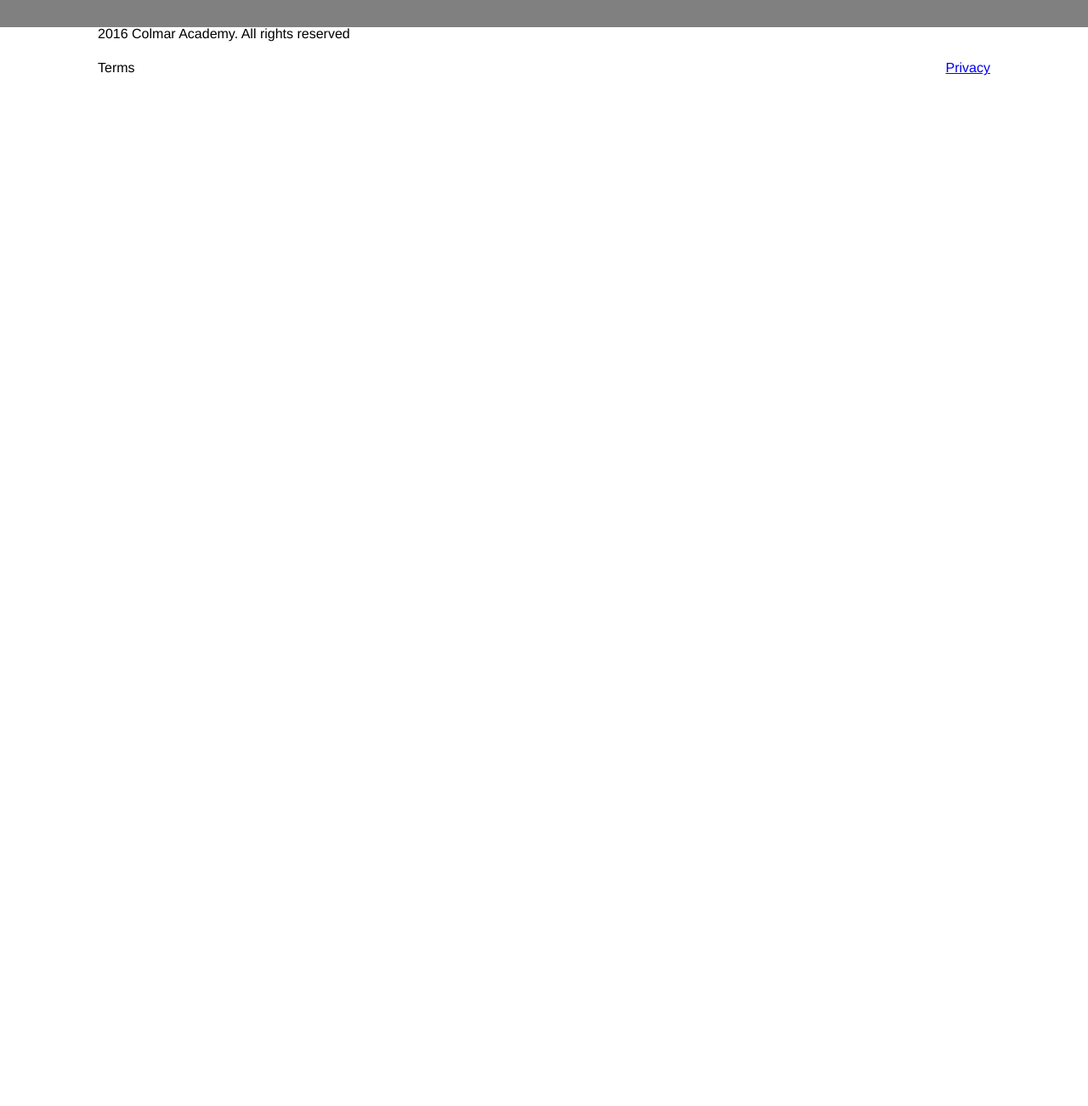
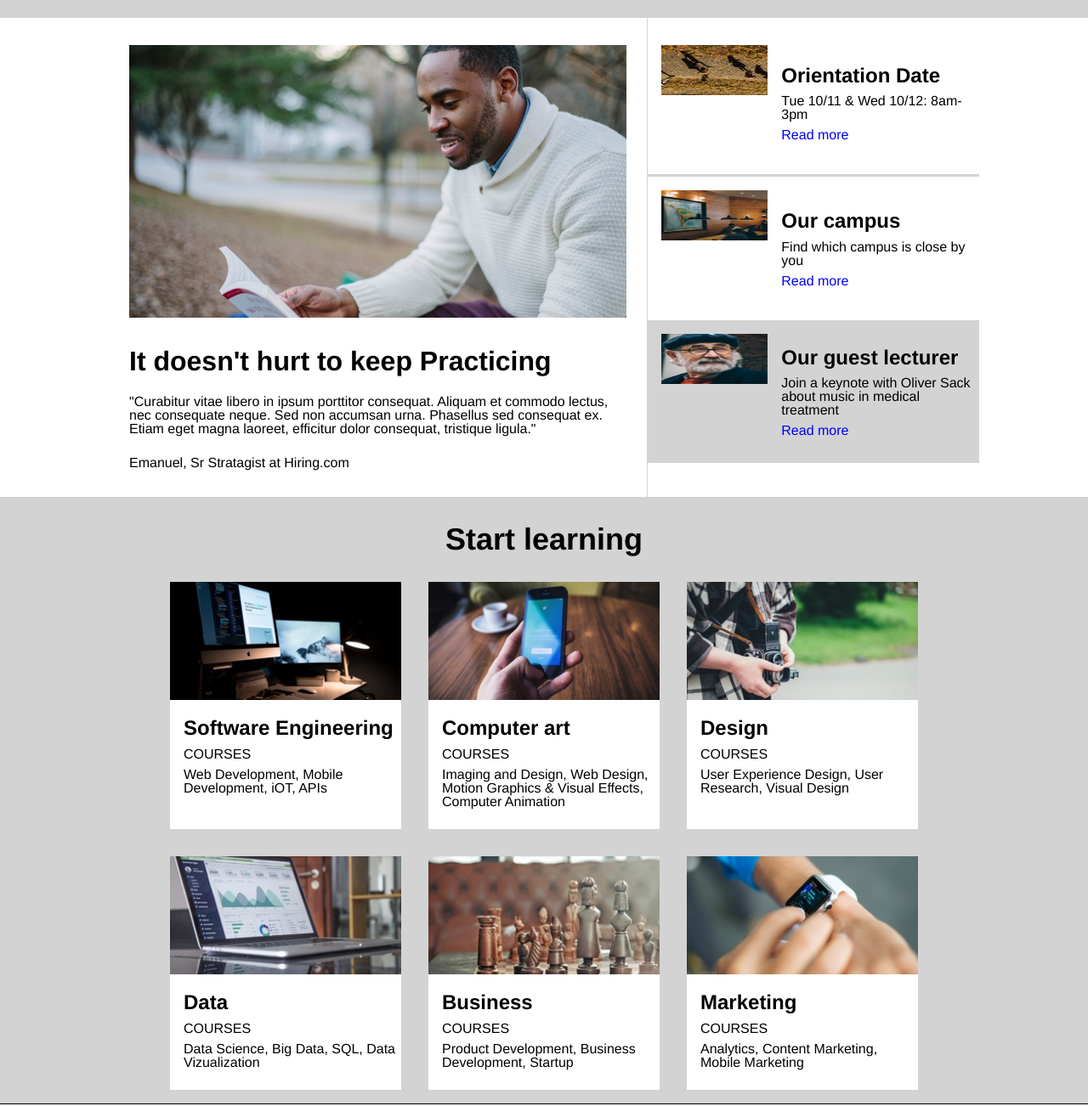
Before and after one commit to dsakai84/ColmarAcademy, a plain HTML site: page index.html in a window 1280 px wide. Shown: the part 543-1845 px from the top of the page at 85% size. Before the commit the page ends 800 px from the top, so only its background shows below. Drawn offline with Linux system fonts and the light colour scheme.

Commit message:
third commit, rough draft tthird and footer

```diff
--- a/index.html
+++ b/index.html
@@ -28,6 +28,7 @@
     </header>
 
 <!---Main Banner------>
+
     <div class="main-banner">
       <div class="container">
         <div class="studying">
@@ -45,7 +46,102 @@
 
 <!---second banner------>
 
+    <div class="information">
+      <div class="container">
+        <div class="information-left">
+          <img src="./resources/images/information-main.jpg" alt="information">
+          <h2>It doesn't hurt to keep Practicing</h2>
+          <p>"Curabitur vitae libero in ipsum porttitor consequat. Aliquam et commodo
+            lectus, nec consequate neque. Sed non accumsan urna.
+            Phasellus sed consequat ex. Etiam eget magna
+            laoreet, efficitur dolor consequat, tristique
+            ligula."</p>
+          <p class="emanuel">Emanuel, Sr Stratagist at Hiring.com</p>
+        </div>
+        <div class="information-right">
+          <div class="orientation box">
+            <img src="./resources/images/information-orientation.jpg" alt="orientation">
+            <div class="info-block">
+              <h3>Orientation Date</h3>
+              <p>Tue 10/11 & Wed 10/12: 8am-3pm</p>
+              <a href="#">Read more</a>
+            </div>
+          </div>
+          <div class="campus box">
+            <img src="./resources/images/information-campus.jpg" alt="campus">
+            <div class="info-block">
+              <h3>Our campus</h3>
+              <p>Find which campus is close by you</p>
+              <a href="#">Read more</a>
+            </div>
+          </div>
+          <div class="lecture box">
+            <img src="./resources/images/information-guest-lecture.jpg" alt="guest lecture">
+            <div class="info-block">
+              <h3>Our guest lecturer</h3>
+              <p>Join a keynote with Oliver Sack about music in medical treatment</p>
+              <a href="#">Read more</a>
+            </div>
+          </div>
+        </div>
+      </div>
+    </div>
+
 <!---third banner------>
+
+    <div class="courses">
+      <h1>Start learning</h1>
+      <div class="container">
+        <div class="course-info">
+          <img src="./resources/images/course-software.jpg" alt="software engineering">
+          <div class="classes">
+            <h3>Software Engineering</h3>
+            <p>COURSES</p>
+            <p>Web Development, Mobile Development, iOT, APIs</p>
+          </div>
+        </div>
+        <div class="course-info">
+          <img src="./resources/images/course-computer-art.jpg" alt="computer art">
+          <div class="classes">
+            <h3>Computer art</h3>
+            <p>COURSES</p>
+            <p>Imaging and Design, Web Design, Motion Graphics & Visual Effects, Computer Animation</p>
+          </div>
+        </div>
+        <div class="course-info">
+          <img src="./resources/images/course-design.jpg" alt="design">
+          <div class="classes">
+            <h3>Design</h3>
+            <p>COURSES</p>
+            <p>User Experience Design, User Research, Visual Design</p>
+          </div>
+        </div>
+        <div class="course-info">
+          <img src="./resources/images/course-data.jpg" alt="data">
+          <div class="classes">
+            <h3>Data</h3>
+            <p>COURSES</p>
+            <p>Data Science, Big Data, SQL, Data Vizualization</p>
+          </div>
+        </div>
+        <div class="course-info">
+          <img src="./resources/images/course-business.jpg" alt="business">
+          <div class="classes">
+            <h3>Business</h3>
+            <p>COURSES</p>
+            <p>Product Development, Business Development, Startup</p>
+          </div>
+        </div>
+        <div class="course-info">
+          <img src="./resources/images/course-marketing.jpg" alt="marketing">
+          <div class="classes">
+            <h3>Marketing</h3>
+            <p>COURSES</p>
+            <p>Analytics, Content Marketing, Mobile Marketing</p>
+          </div>
+        </div>
+      </div>
+    </div>
 
 <!---fourth banner------>
 
@@ -54,7 +150,7 @@
       <div class="container">
         <p>2016 Colmar Academy. All rights reserved</p>
         <nav class="footer-nav">
-          <a href"#">Terms</a>
+          <a href="#">Terms</a>
           <a href="#">Privacy</a>
         </nav>
       </div>
--- a/resources/css/style.css
+++ b/resources/css/style.css
@@ -9,12 +9,17 @@ body {
 
 }
 .container {
-  max-width: 1050px;
+  max-width: 1024px;
   margin: auto;
 }
 
 h1 {
   font-size: 2.25rem;
+  font-weight: bold;
+}
+
+h2 {
+  font-size: 2rem;
   font-weight: bold;
 }
 
@@ -67,7 +72,7 @@ header img {
 /* main banner */
 
 .main-banner {
-  background-color: gray;
+  background-color: lightgray;
   margin: auto;
 }
 
@@ -107,7 +112,7 @@ header img {
 
 .heading a {
   text-align: center;
-  background-color: black;
+  background-color: #565f66;
   color: white;
   padding-top: 1rem;
   padding-bottom: 1rem;
@@ -115,6 +120,154 @@ header img {
 
 }
 
-footer {
+/* second banner */
+
+.information {
+  background-color: white;
+  margin: auto;
+}
+
+.information .container {
+  display: flex;
   justify-content: space-between;
 }
+
+.information-left {
+  width: 60%;
+  padding: 2rem 1.5rem;
+}
+
+.information-left img {
+  width: 100%;
+}
+
+.information-left h2 {
+  padding-top: 2rem;
+}
+
+.information-left p {
+  padding-top: 1.5rem;
+}
+
+.information-left .emanuel {
+}
+
+.information-right {
+  width: 40%;
+  display: flex;
+  justify-content: flex-start;
+  flex-direction: column;
+  align-items: center;
+  padding: 1rem 0;
+  border-left: 1px solid lightgray;
+}
+
+.information-right img {
+  height: 35%;
+  width: 35%;
+  padding: 1rem 1rem;
+}
+
+ .box {
+  width: 100%;
+  display: flex;
+}
+
+.orientation {
+  border-bottom: 3px solid lightgray;
+}
+
+.lecture {
+  background-color: lightgray;
+}
+
+.info-block {
+  display: flex;
+  flex-direction: column;
+  justify-content: center;
+  text-align:
+  padding: .5rem;
+  width: 65%;
+}
+
+.info-block p {
+  padding: .5rem 0;
+}
+
+.info-block a {
+  text-decoration: none;
+  color: blue;
+}
+
+/* Third Banner */
+
+.courses {
+  background-color: lightgray;
+  margin: auto;
+}
+
+.courses h1 {
+  text-align: center;
+  padding-top: 2rem;
+  padding-bottom: 1rem;
+}
+
+.courses .container {
+  display: flex;
+  flex-wrap: wrap;
+  justify-content: center;
+}
+
+.course-info {
+  width: 17rem;
+  background-color: white;
+  margin: 1rem 1rem;
+}
+
+.classes {
+  padding: 1rem 0 1.5rem 1rem;
+}
+
+.course-info img {
+  width: 100%;
+}
+
+.course-info p {
+  padding-top: .5rem;
+}
+
+
+
+
+
+/* footer */
+
+footer {
+  border-top: 1px solid black;
+  background-color: white;
+  height: 3rem;
+}
+
+footer .container {
+  display: flex;
+  justify-content: space-between;
+  align-items: center;
+  margin-top: 1rem;
+}
+
+footer p {
+  padding-left: 1.5rem;
+  padding-right:1.5rem;
+  color: grey;
+}
+
+footer nav {
+  text-align: right;
+}
+
+.footer-nav a {
+  display: flex;
+  padding-right: 1rem;
+  text-decoration: none;
+  color: grey;
+}
```
